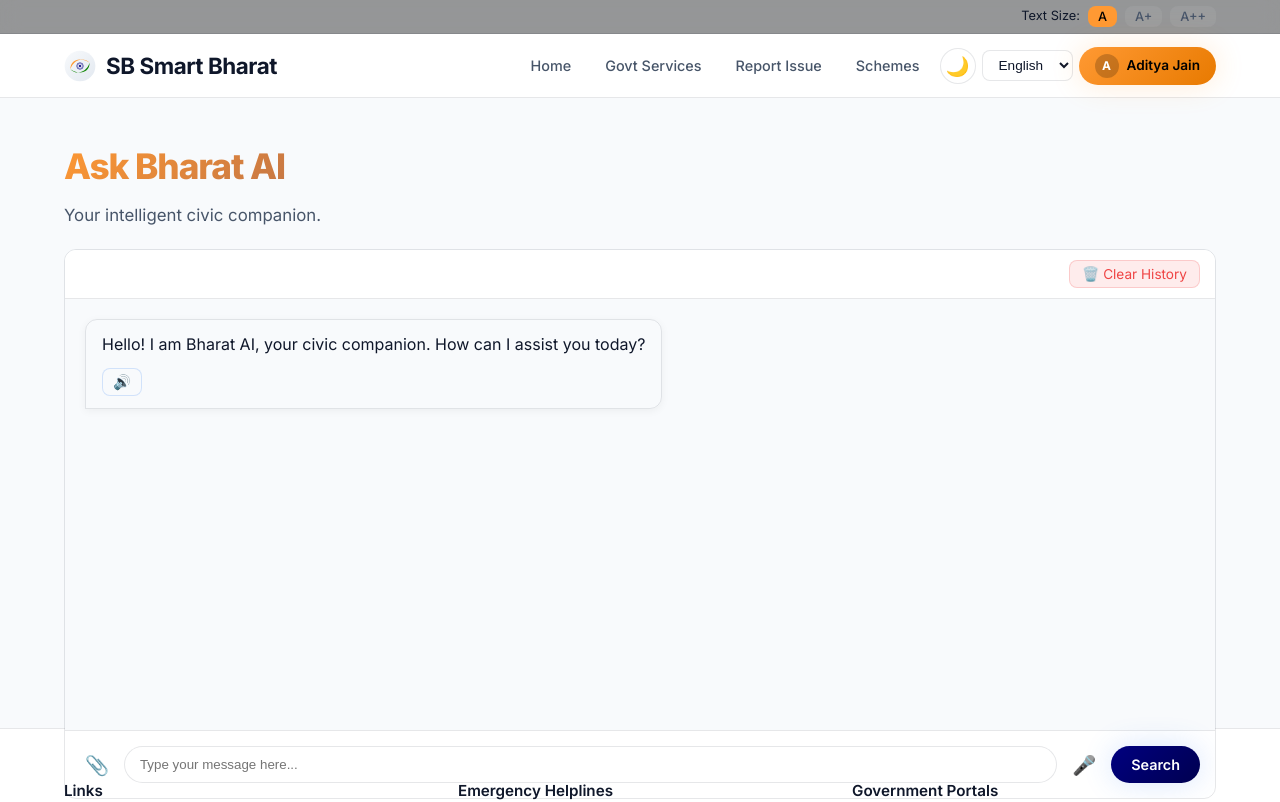
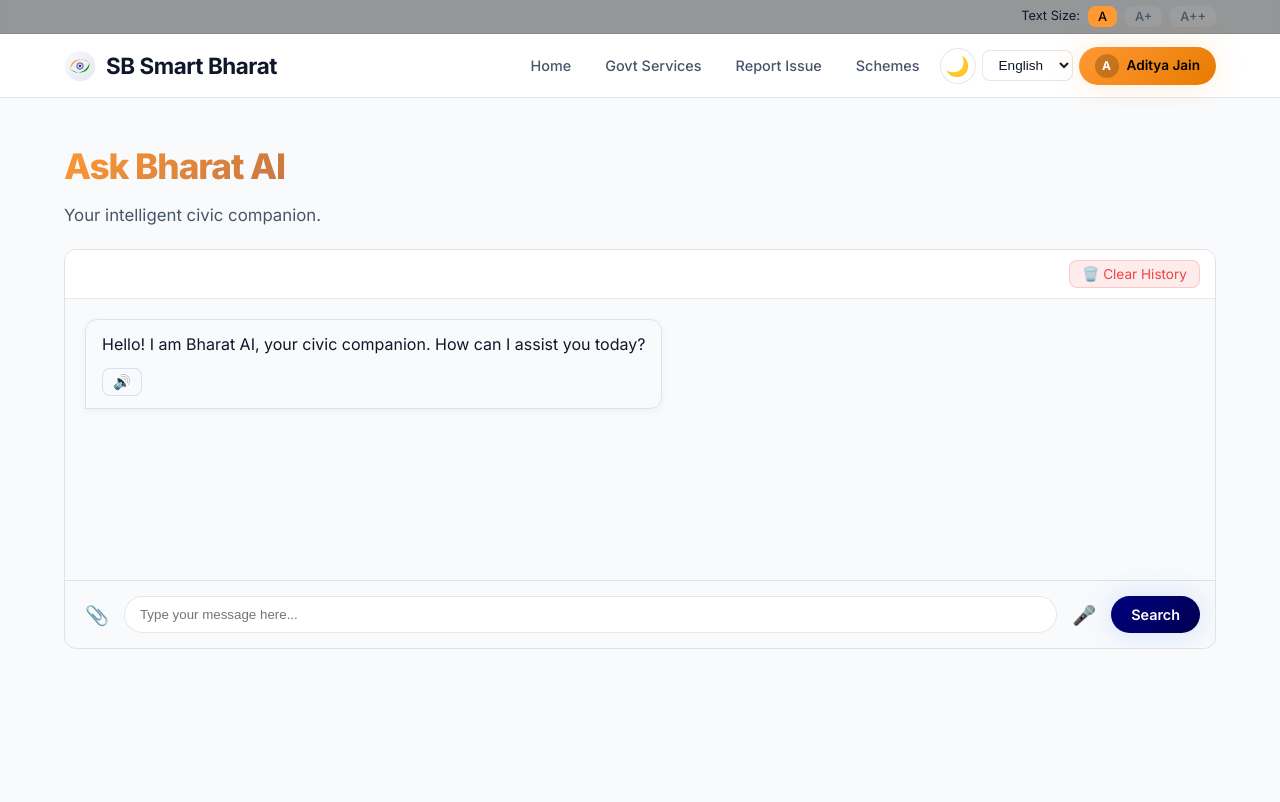
Before and after one commit to adityajain-hub/PromptWars-x-Global-Prompt, a React (Vite) app: page /chat in a window 1280 px wide. Shown: the top 802 px of the page. Built offline with nearby package versions, Linux system fonts and the light colour scheme.

Commit message:
UI: Fix layout constraints causing ChatInterface to overlap with Footer

```diff
--- a/src/pages/ChatPage.jsx
+++ b/src/pages/ChatPage.jsx
@@ -19,17 +19,19 @@ Always maintain a respectful, government-official yet friendly tone.`;
   // Here we just let ChatInterface handle its own state, but we can pass initialQuery if we wanted to build that feature.
 
   return (
-    <div className="container animate-fade-in" style={{ height: 'calc(100vh - 250px)' }}>
-      <div className="page-header" style={{ marginBottom: '20px' }}>
+    <div className="container animate-fade-in" style={{ display: 'flex', flexDirection: 'column', minHeight: 'calc(100vh - 200px)', paddingBottom: '40px' }}>
+      <div className="page-header" style={{ marginBottom: '20px', flexShrink: 0 }}>
         <h1 style={{ color: 'var(--primary-color)' }}>{t('hero.askAI')}</h1>
         <p>Your intelligent civic companion.</p>
       </div>
 
-      <ChatInterface
-        systemInstruction={systemInstruction}
-        pageId="main_chat"
-        initialQuery={initialQuery}
-      />
+      <div style={{ flex: 1, display: 'flex', flexDirection: 'column', minHeight: '500px' }}>
+        <ChatInterface
+          systemInstruction={systemInstruction}
+          pageId="main_chat"
+          initialQuery={initialQuery}
+        />
+      </div>
     </div>
   );
 }
```
